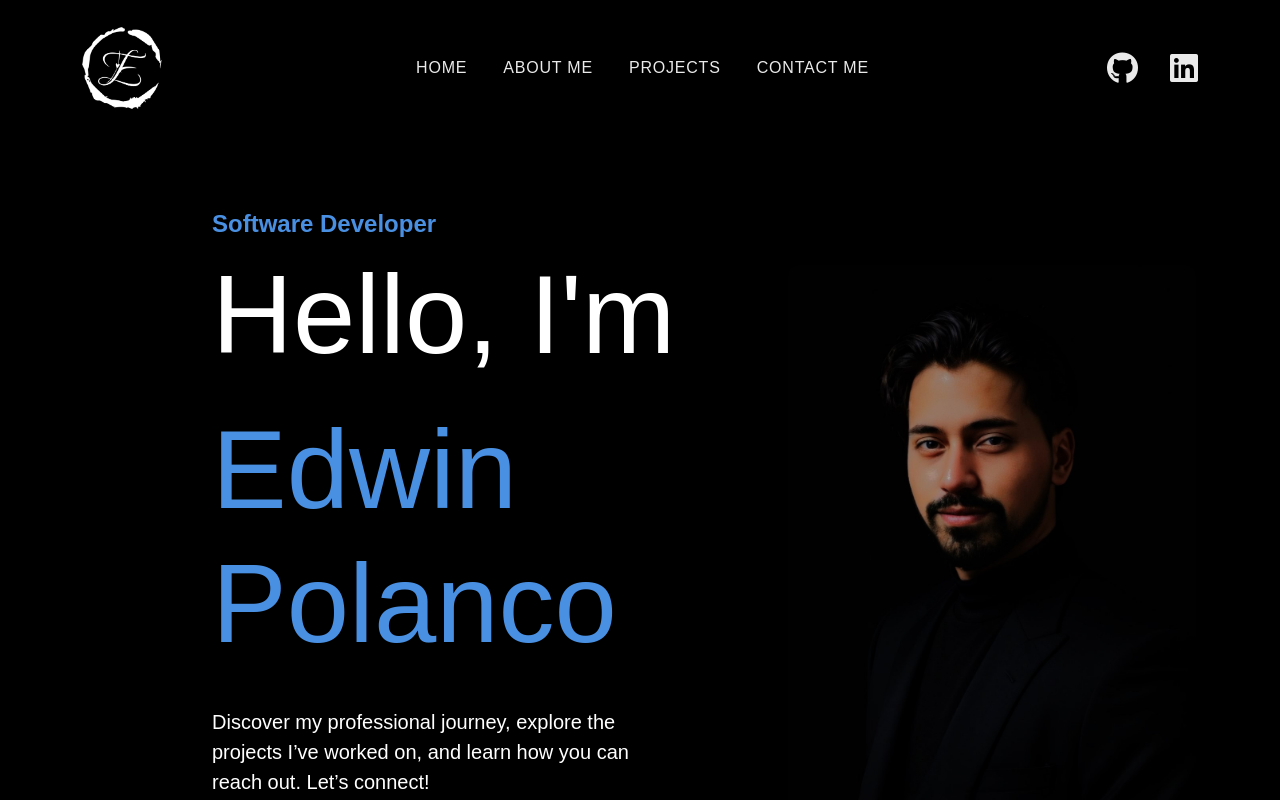
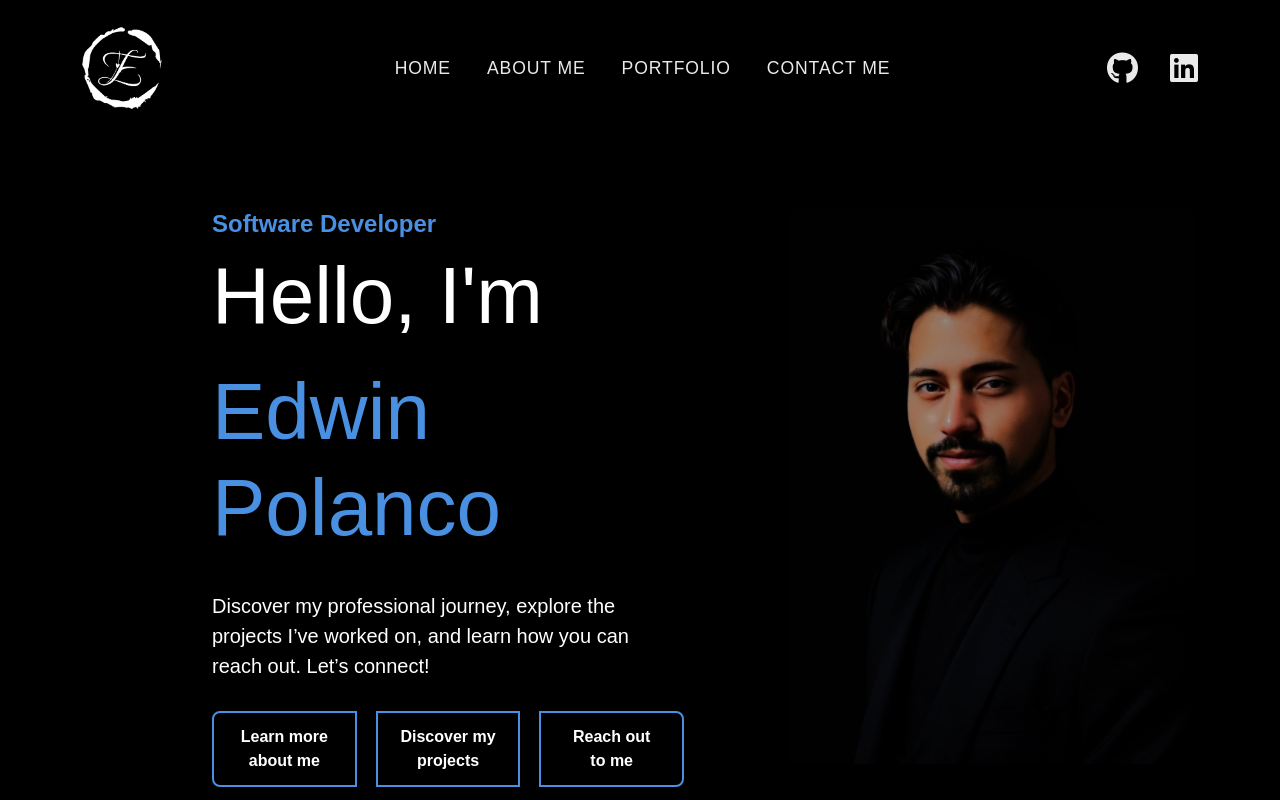
Before and after one commit to EdwinP503/edwin-fullstack-portfolio, a React (Create React App) app in the folder frontend/: page / in a window 1280 px wide. Built offline with nearby package versions, Linux system fonts and the light colour scheme.

Commit message:
Updated basic design colors, font types and font sizes

```diff
--- a/frontend/src/components/Header.css
+++ b/frontend/src/components/Header.css
@@ -31,18 +31,35 @@
 
 /* Navbar Links */
 .navbar-nav .nav-link {
-  color: #eaeaea;
-  font-size: 1rem;
+  color: #eaeaea; /* Light gray text */
+  font-size: 1.1rem;
   font-family: 'Poppins', sans-serif;
   margin: 0 10px;
   transition: color 0.3s ease, transform 0.3s ease;
   text-transform: uppercase;
   letter-spacing: 0.05em;
+  position: relative;
+}
+
+.navbar-nav .nav-link::before {
+  content: "";
+  position: absolute;
+  bottom: -5px;
+  left: 50%;
+  width: 0;
+  height: 2px;
+  background: #4a90e2; /* Accent color */
+  transition: width 0.3s ease, left 0.3s ease;
+}
+
+.navbar-nav .nav-link:hover::before {
+  width: 100%;
+  left: 0;
 }
 
 .navbar-nav .nav-link:hover {
-  color: #4a90e2;
-  transform: translateY(-2px);
+  color: #4a90e2; /* Accent color */
+  transform: translateY(-2px); /* Subtle lift effect */
 }
 
 /* Social Media Icons */
--- a/frontend/src/components/Header.js
+++ b/frontend/src/components/Header.js
@@ -31,7 +31,7 @@ function Header() {
                 <Link className="nav-link" to="/about">About Me</Link>
               </li>
               <li className="nav-item">
-                <Link className="nav-link" to="/projects">Projects</Link>
+                <Link className="nav-link" to="/projects">Portfolio</Link>
               </li>
               <li className="nav-item">
                 <Link className="nav-link" to="/contact">Contact Me</Link>
@@ -62,7 +62,7 @@ function Header() {
                 <Link className="menu-link" to="/about" onClick={toggleMenu}>About Me</Link>
               </li>
               <li className="menu-item">
-                <Link className="menu-link" to="/projects" onClick={toggleMenu}>Projects</Link>
+                <Link className="menu-link" to="/projects" onClick={toggleMenu}>Portfolio</Link>
               </li>
               <li className="menu-item">
                 <Link className="menu-link" to="/contact" onClick={toggleMenu}>Contact Me</Link>
--- a/frontend/src/components/HomePage.css
+++ b/frontend/src/components/HomePage.css
@@ -39,16 +39,16 @@
 
 /* Greeting (Hello, I'm Edwin Polanco) */
 .greeting {
-    font-family: 'Agency FB', sans-serif;
-    font-size: 7rem;
+    font-family: 'Poppins', sans-serif;
+    font-size: 5rem;
     color: #ffffff;
     margin-bottom: 20px;
     text-align: left;
 }
 
 .name {
-    font-family: 'Agency FB', sans-serif;
-    font-size: 7rem;
+    font-family: 'Poppins', sans-serif;
+    font-size: 5rem;
     color: #4a90e2;
     margin-bottom: 20px;
     text-align: left;
--- a/frontend/src/components/ProjectPage.css
+++ b/frontend/src/components/ProjectPage.css
@@ -23,6 +23,10 @@
   position: relative; /* Required for absolute positioning of overlay */
   flex: 1 1 calc(33.33% - 40px);
   max-width: 470px;
+}
+
+.project-card h4 {
+  color: #4a90e2;
 }
 
 .project-card img {
```
